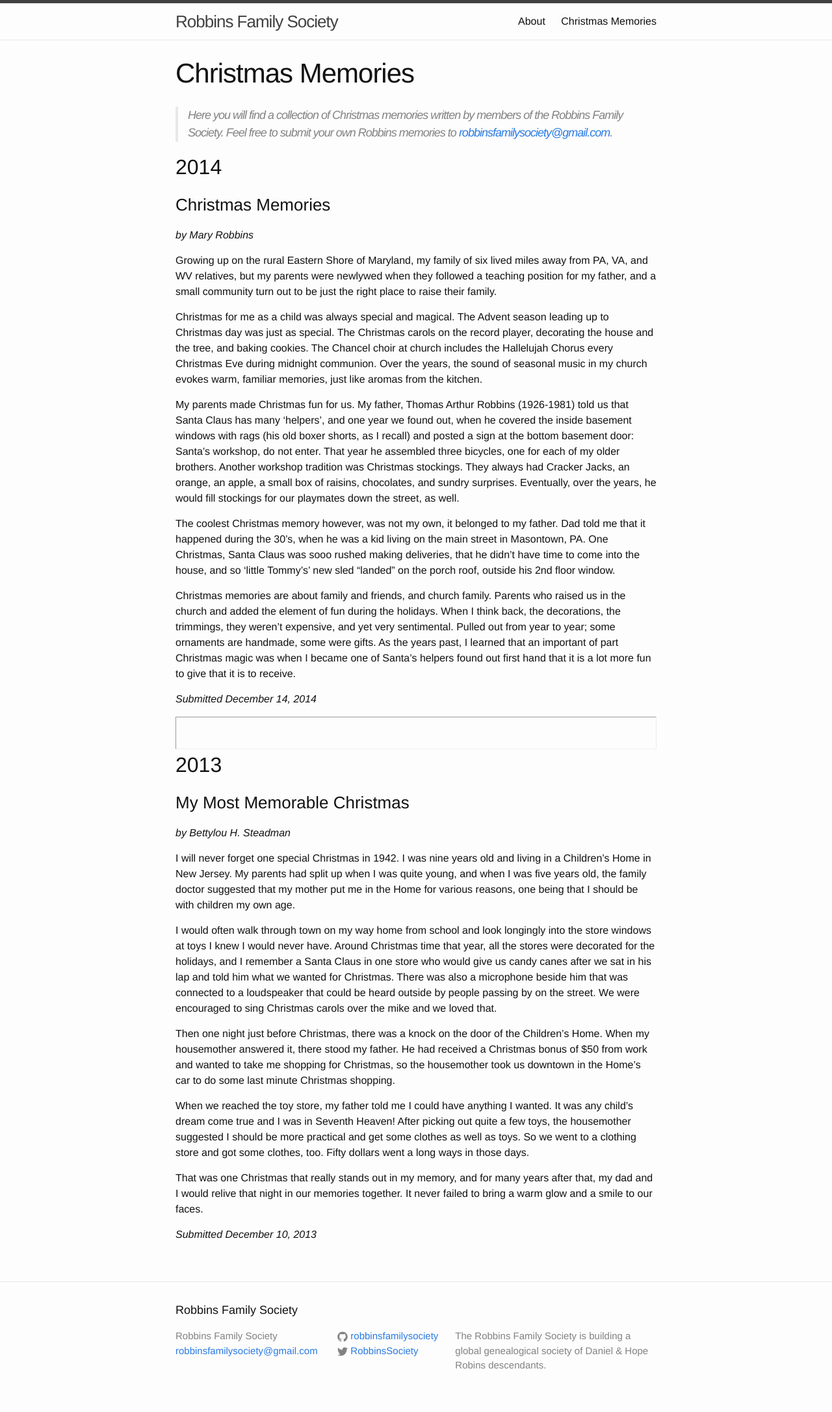
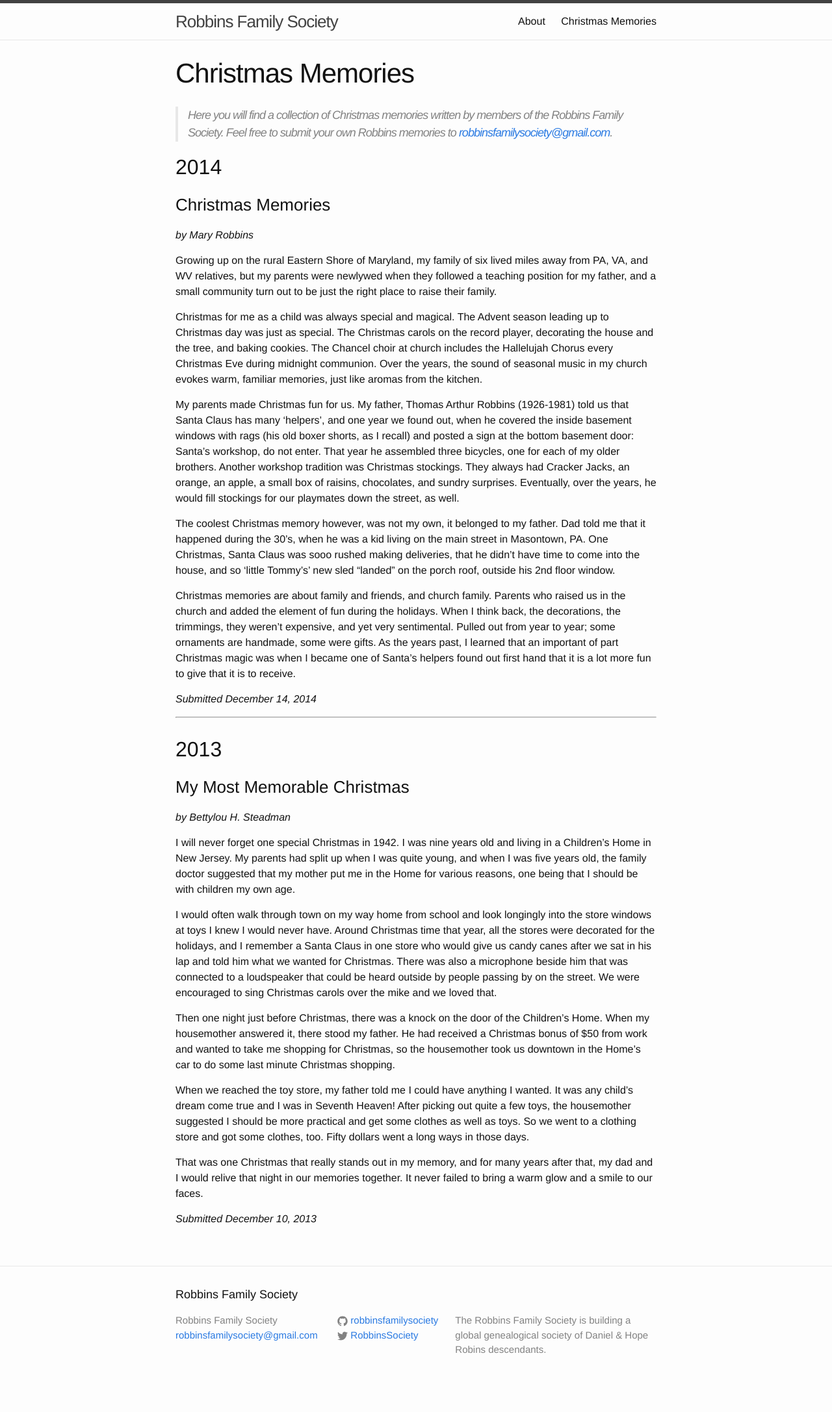
Before and after one commit to robbinsfamilysociety/robbinsfamilysociety.github.io, a Jekyll site: the page built from projects/christmas-memories.md, in a window 1280 px wide. Shown: the whole page at 65% size. Built offline with Jekyll 4.4.1, drawn with Linux system fonts in a browser that asks for light colours; after the commit the page ends 2149 px from its top, so only the background shows below that.

Commit message:
We actually wanted a `margin-bottom`

```diff
--- a/_sass/minima/_base.scss
+++ b/_sass/minima/_base.scss
@@ -202,5 +202,5 @@ pre {
  */
 
 hr {
-  padding: 1.5rem;
+  margin-bottom: 1.5rem;
 }
```
